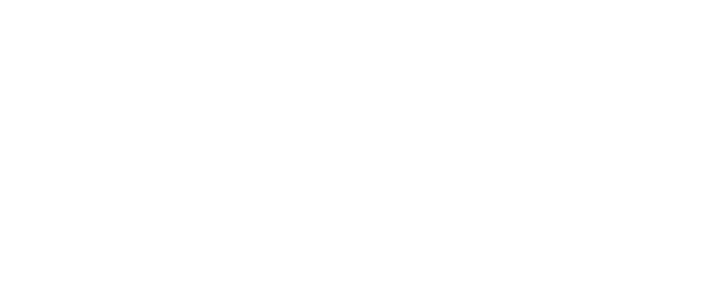
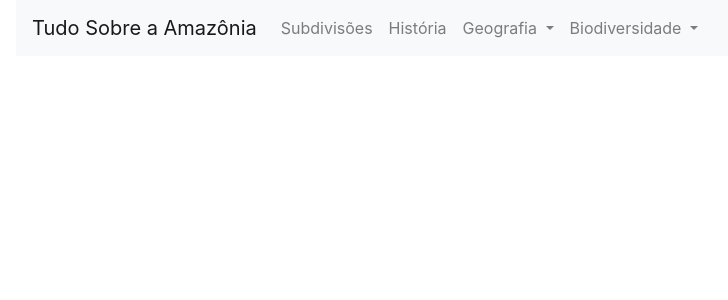
Before and after one commit to EmilyFitzlaff/Desenvolvimento_WEB, a PHP site: page / in a window 1280 px wide. Before the commit the part shown is empty. Shown: the top 300 px of the page, without its empty margins (69-797 px from the left). Run offline with PHP 8.4, Linux system fonts and the light colour scheme.

Commit message:
Elaboração do Menu

```diff
--- /dev/null
+++ b/Aula 07 - Bootstrap/Amazônia/css/estilo.css
@@ -0,0 +1,3 @@
+.bg-green {
+    background-color: #519548;
+}
--- a/Aula 07 - Bootstrap/Amazônia/head.php
+++ b/Aula 07 - Bootstrap/Amazônia/head.php
@@ -3,6 +3,8 @@
 <meta name="viewport" content="width=device-width, initial-scale=1, shrink-to-fit=no">
 
 <!-- Bootstrap CSS -->
+<link rel="stylesheet" href="css/estilo.css">
+
 <link rel="stylesheet" href="https://stackpath.bootstrapcdn.com/bootstrap/4.5.2/css/bootstrap.min.css" integrity="sha384-JcKb8q3iqJ61gNV9KGb8thSsNjpSL0n8PARn9HuZOnIxN0hoP+VmmDGMN5t9UJ0Z" crossorigin="anonymous">
 
 <title><?php echo $title; ?></title>
--- a/Aula 07 - Bootstrap/Amazônia/index.php
+++ b/Aula 07 - Bootstrap/Amazônia/index.php
@@ -8,8 +8,10 @@
     </head>
 
     <body>
+        <div class="container">
+            <?php include_once('menu.php'); ?>
 
-
-        <?php include_once('footer.php'); ?>
+            <?php include_once('footer.php'); ?>
+        </div>
     </body>
 </html>
--- a/Aula 07 - Bootstrap/Amazônia/menu.php
+++ b/Aula 07 - Bootstrap/Amazônia/menu.php
@@ -0,0 +1,38 @@
+<nav class="navbar navbar-expand-lg navbar-light bg-light bg-green">
+    <a class="navbar-brand" href="index.php">Tudo Sobre a Amazônia</a>
+    <button class="navbar-toggler" type="button" data-toggle="collapse" data-target="#navbarSupportedContent" aria-controls="navbarSupportedContent" aria-expanded="false" aria-label="Toggle navigation">
+        <span class="navbar-toggler-icon"></span>
+    </button>
+
+    <div class="collapse navbar-collapse" id="navbarSupportedContent">
+        <ul class="navbar-nav mr-auto">
+            <li class="nav-item">
+                <a class="nav-link" href="subdivisoes.php">Subdivisões</a>
+            </li>
+            <li class="nav-item">
+                <a class="nav-link" href="historia.php">História</a>
+            </li>
+
+            <li class="nav-item dropdown">
+                <a class="nav-link dropdown-toggle" href="#" id="navbarDropdown" role="button" data-toggle="dropdown" aria-haspopup="true" aria-expanded="false">
+                Geografia
+                </a>
+                <div class="dropdown-menu" aria-labelledby="navbarDropdown">
+                    <a class="dropdown-item" href="clima.php">Clima</a>
+                    <a class="dropdown-item" href="solo.php">Solo</a>
+                    <a class="dropdown-item" href="rio-amazonas.php">Rio Amazonas</a>
+                </div>
+            </li>
+
+            <li class="nav-item dropdown">
+                <a class="nav-link dropdown-toggle" href="#" id="navbarDropdown" role="button" data-toggle="dropdown" aria-haspopup="true" aria-expanded="false">
+                Biodiversidade
+                </a>
+                <div class="dropdown-menu" aria-labelledby="navbarDropdown">
+                    <a class="dropdown-item" href="vegetacao.php">Vegetação</a>
+                    <a class="dropdown-item" href="oxigenio.php">Produção de Oxigênio</a>
+                </div>
+            </li>
+        </ul>
+    </div>
+</nav>
```
